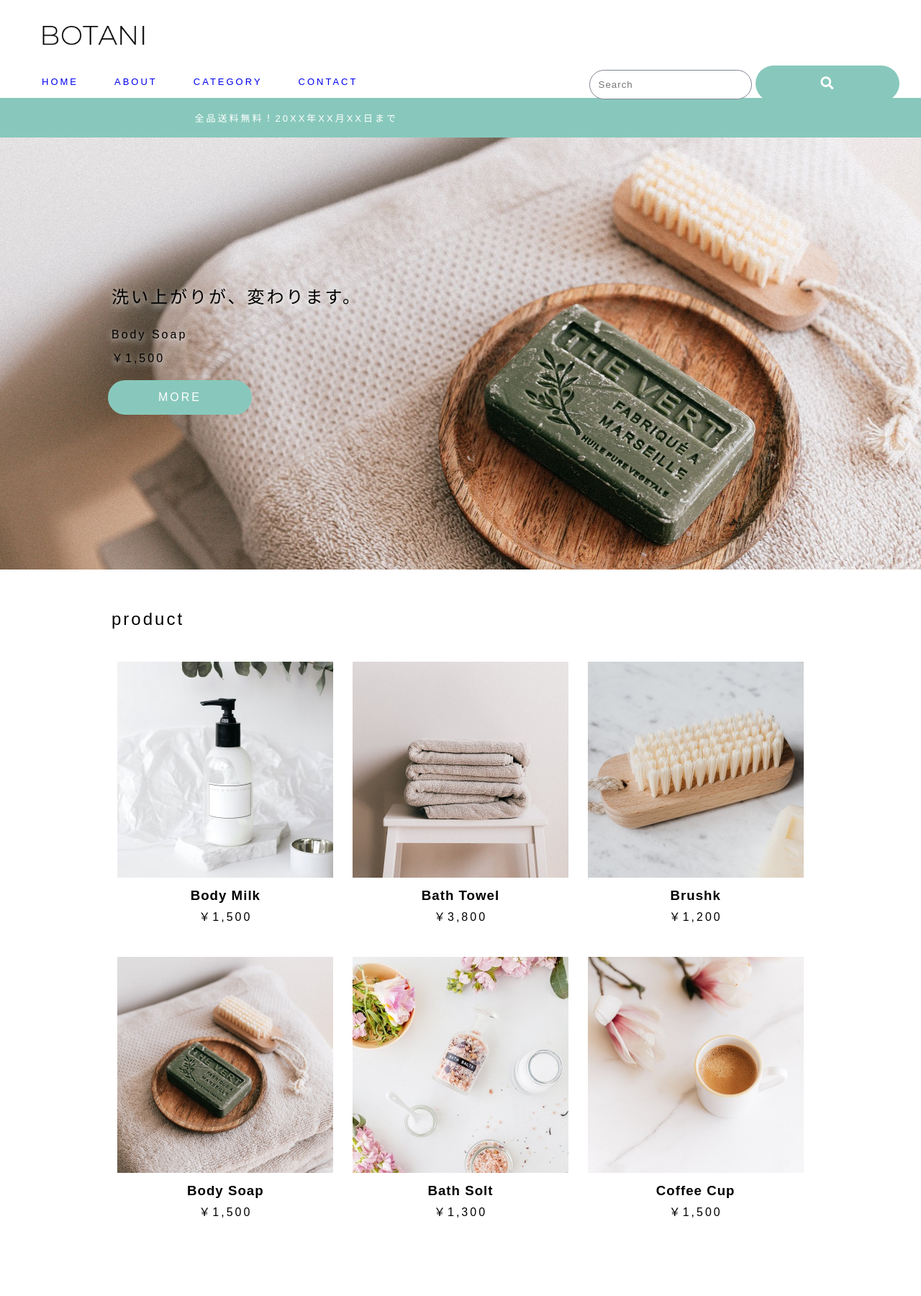
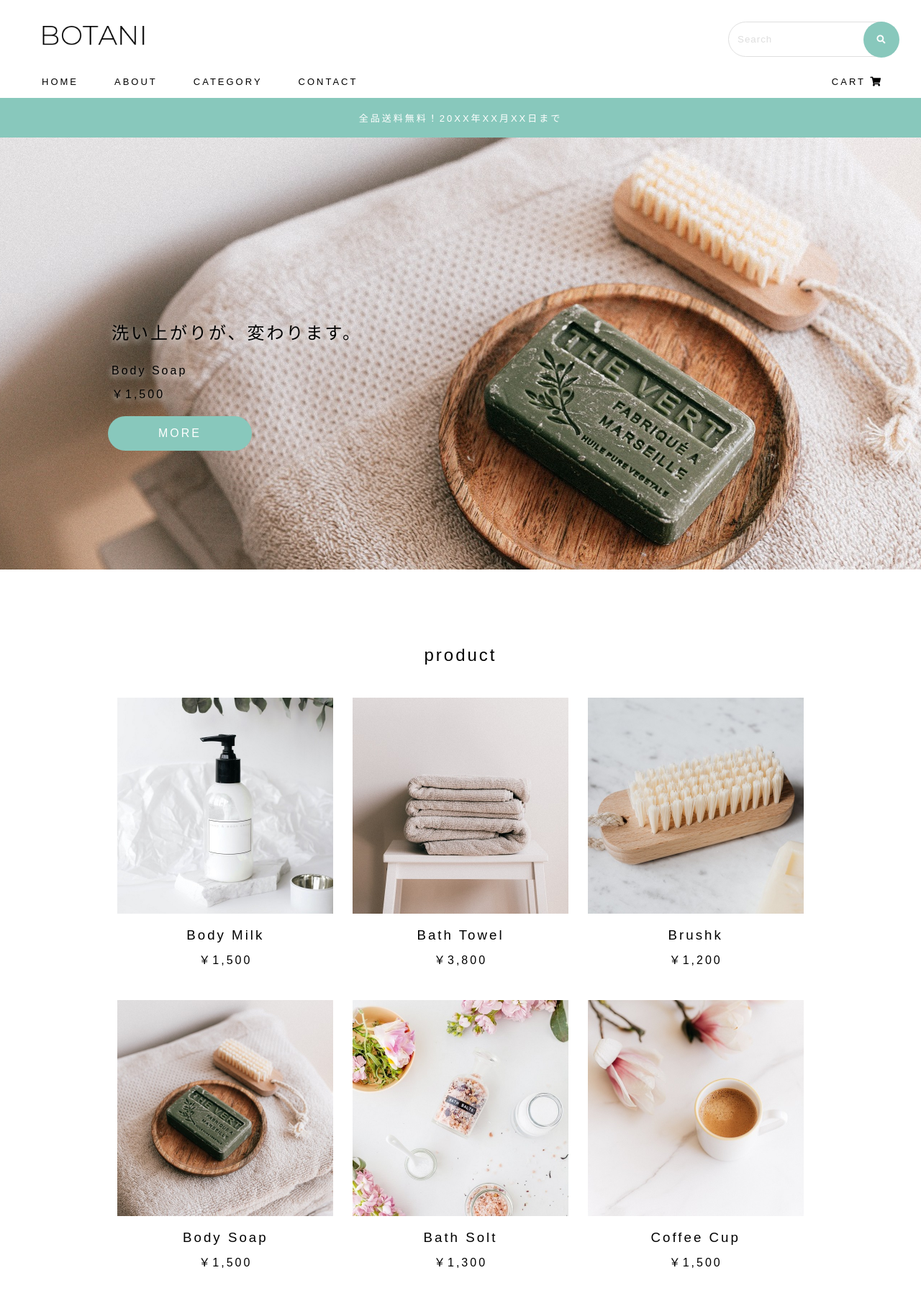
Before and after one commit to SakodaShiho/botani, a PHP site: page / in a window 1280 px wide. Shown: the top 1800 px of the page at 72% size. Before the commit the page ends 1691 px from the top, so only its background shows below. Run offline with PHP 8.4, Linux system fonts and the light colour scheme; some libraries are stand-ins or nearby versions.

Commit message:
[fix]search修正

```diff
--- a/index.html
+++ b/index.html
@@ -23,14 +23,17 @@
 
     <div class="logo">
         <a href="index.html"><img src="logo.png"></a>
+
+        <div class="search">
+            <input type="text" placeholder="Search" name="search">
+            <a href="" class="btn btn-border"><i class="fas fa-search"></i></a>
+        </div>
+
     </div>
 
     <!-- search -->
 
-    <div class="search">
-        <input type="text" placeholder="Search" name="search">
-        <a href="" class="btn btn-border"><i class="fas fa-search"></i></a>
-    </div>
+
 
     <!-- menu -->
 
@@ -40,8 +43,10 @@
             <li><a href="#">ABOUT</a></li>
             <li><a href="#">CATEGORY</a></li>
             <li><a href="#">CONTACT</a></li>
+            <div class="cart"><a href="#">CART <i class="fas fa-shopping-cart"></i></a></div>
         </ul>
     </div>
+
 
     <!-- sale -->
 
@@ -115,8 +120,61 @@
                     <p>￥1,500</p>
                 </div>
             </div>
+
+            <div class="product-list">
+                <!-- 商品1 -->
+                <div class="product-ind">
+                    <img src="product-image/7.jpg">
+                    <h3>Mug Cop</h3>
+                    <p>￥1,500</p>
+                </div>
+
+                <!-- 商品2 -->
+                <div class="product-ind">
+                    <img src="product-image/8.jpg">
+                    <h3>White Plate</h3>
+                    <p>￥2,200</p>
+                </div>
+
+                <!-- 商品3 -->
+                <div class="product-ind">
+                    <img src="product-image/9.jpg">
+                    <h3>Tooth Brush</h3>
+                    <p>￥800</p>
+                </div>
+            </div>
+
+            <div class="product-list">
+                <!-- 商品1 -->
+                <div class="product-ind">
+                    <img src="product-image/10.jpg">
+                    <h3>Hair Oil</h3>
+                    <p>￥1,500</p>
+                </div>
+
+                <!-- 商品2 -->
+                <div class="product-ind">
+                    <img src="product-image/1.jpg">
+                    <h3>Body Milk</h3>
+                    <p>￥1,500</p>
+                </div>
+
+                <!-- 商品3 -->
+                <div class="product-ind">
+                    <img src="product-image/2.jpg">
+                    <h3>Bath Towel</h3>
+                    <p>￥3,800</p>
+                </div>
+            </div>
+
+            <div class="space"></div>
+            <a href="" class="btn btn-border">MORE</a>
         </div>
     </div>
+
+
+    <!-- Top Scroll Button -->
+    <i class="fas fa-chevron-up"></i>
 
 </body>
 
--- a/stylesheet.css
+++ b/stylesheet.css
@@ -4,13 +4,14 @@
     margin: 0;
 }
 
-h1 , h2 , p , a {
+h1 , h2 , h3 , p , a {
     letter-spacing: 3px;
     padding: 5px;
     font-weight: normal;
 }
 
 a {
+    color: #000;
     text-decoration: none;
     transition: all  0.3s ease;
 }
@@ -36,10 +37,13 @@ a.btn-border:hover {
     background: #e6dcd8;
 }
 
+.container {
+    padding: 100px 150px;
+}
 
-.container {
-    padding: 50px 150px;
-}
+.space {
+    height: 40px;
+  }
 
 
 
@@ -68,23 +72,34 @@ a.btn-border:hover {
 }
 
 input[name="search"] {
-    width: 200px;
-
+    position: absolute;
+    right: 2.5%;
+    height: 45px;
+    width: 220px;
     border-radius: 100vh;
-    border: 1px solid #7F8594;
-    padding: 12px;
+    border: 1px solid #DFDFDF;
+    padding-left: 12px;
     outline: none
 }
 
-i {
-    font-size: 18px;
+input::placeholder {
+    color: #DEDEDE;
+  }
+
+.search i {
+    font-size: 12px;
     color: #fff;
 }
 
 .search a.btn-border {
-    display: inline-block;
+    position: relative;
+    top: 0;
+    right: 0;
+    margin: 0;
+    height: 20px;
     border-radius: 50px;
     text-align: center;
+    width: 50px;
 }
 
 
@@ -103,6 +118,12 @@ i {
 .menu li {
     font-size: 13px;
     padding-right: 40px;
+}
+
+.cart {
+    margin: 0 0 0 auto;
+    padding: 0px 50px 0px 0px;
+    font-size: 13px;
 }
 
 /* sale */
@@ -140,6 +161,10 @@ i {
 
 /* product */
 
+.product {
+    text-align: center;
+}
+
 .product img {
     width: 300px;
     padding: 10px 0px;
```
